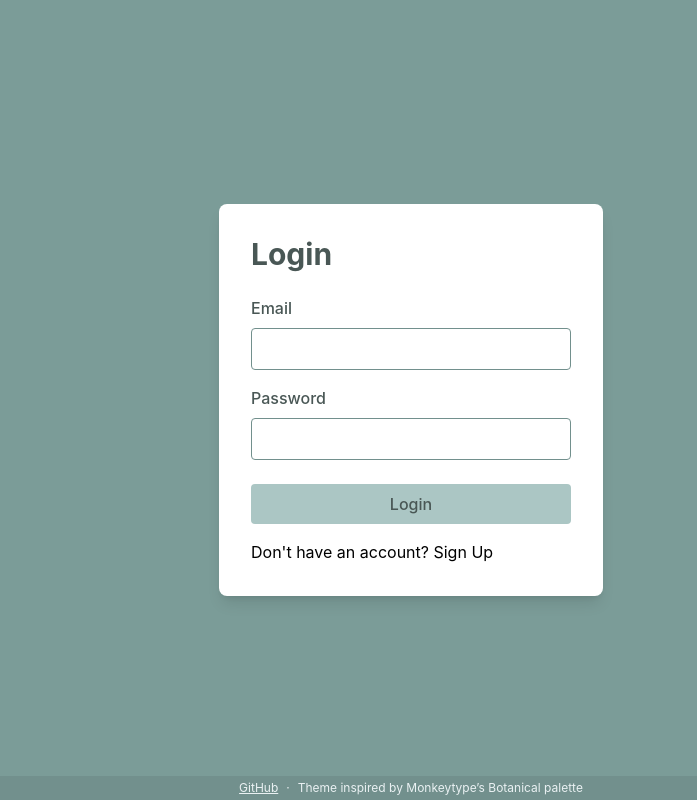
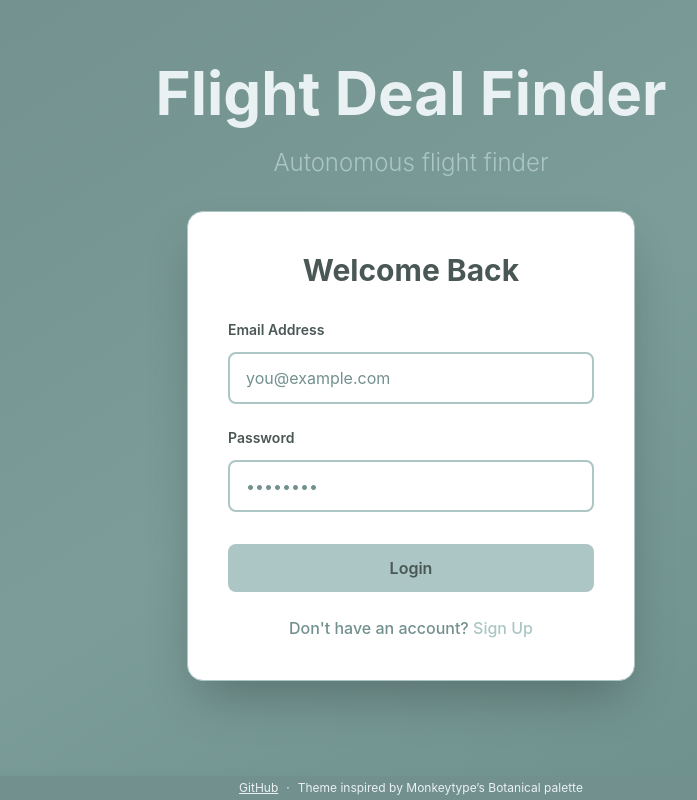
Before and after one commit to KrishnaRaheja/AgenticFlightFinder, a React app in the folder frontend/: page /login in a window 1280 px wide. Shown: the whole page, without its empty margins (229-926 px from the left). Built offline with nearby package versions, Linux system fonts and the light colour scheme; no server answers; the HTML template or start-up script is replaced by a standard one.

Commit message:
clean login page

```diff
--- a/frontend/src/pages/Login.jsx
+++ b/frontend/src/pages/Login.jsx
@@ -1,4 +1,4 @@
-import { useState } from 'react';
+import { useState, useEffect } from 'react';
 import { useNavigate } from 'react-router-dom';
 import { useAuth } from '../hooks/useAuth';
 import Footer from '../components/Footer';
@@ -8,12 +8,20 @@ function Login() {
   const [password, setPassword] = useState('');
   const [isSignup, setIsSignup] = useState(false);
   const [error, setError] = useState('');
+  const [isLoading, setIsLoading] = useState(false);
+  const [fadeIn, setFadeIn] = useState(false);
   const { login, signup } = useAuth();
   const navigate = useNavigate();
+
+  // Fade-in animation on mount
+  useEffect(() => {
+    setFadeIn(true);
+  }, []);
 
   const handleSubmit = async (e) => {
     e.preventDefault();
     setError('');
+    setIsLoading(true);
 
     try {
       if (isSignup) {
@@ -24,61 +32,180 @@ function Login() {
       navigate('/');
     } catch (err) {
       setError(err.message || 'Authentication failed');
+      setIsLoading(false);
     }
   };
 
   return (
-    <div className="min-h-screen bg-botanical-bg flex items-center justify-center">
-      <div className="bg-white p-8 rounded-lg shadow-lg w-96">
-        <h1 className="text-3xl font-bold text-botanical-subtext mb-6">
-          {isSignup ? 'Sign Up' : 'Login'}
+    <div className="min-h-screen bg-gradient-to-br from-botanical-card via-botanical-bg to-[#6b8d89] flex flex-col items-center justify-center pb-24 px-4"
+      style={{
+        animation: fadeIn ? 'fadeIn 0.8s ease-in-out both' : 'none'
+      }}
+    >
+      <style>{`
+        @keyframes fadeIn {
+          from {
+            opacity: 0;
+            transform: translateY(20px);
+          }
+          to {
+            opacity: 1;
+            transform: translateY(0);
+          }
+        }
+
+        @keyframes slideIn {
+          from {
+            opacity: 0;
+            transform: translateY(-10px);
+          }
+          to {
+            opacity: 1;
+            transform: translateY(0);
+          }
+        }
+
+        @keyframes spin {
+          to {
+            transform: rotate(360deg);
+          }
+        }
+
+        .animate-slide-in {
+          animation: slideIn 0.3s ease-out;
+        }
+
+        .spinner {
+          display: inline-block;
+          width: 18px;
+          height: 18px;
+          border: 3px solid rgba(233, 213, 201, 0.3);
+          border-top-color: #e9d5c9;
+          border-radius: 50%;
+          animation: spin 0.8s linear infinite;
+        }
+
+        .card-hover:hover {
+          box-shadow: 0 25px 50px -12px rgba(0, 0, 0, 0.25);
+          transform: translateY(-2px);
+        }
+
+        .input-focus:focus {
+          border-color: #abc6c4;
+          box-shadow: 0 0 0 3px rgba(171, 198, 196, 0.1);
+          outline: none;
+        }
+
+        .button-ripple:active {
+          transform: scale(0.98);
+        }
+
+        .fade-in-error {
+          animation: slideIn 0.3s ease-out;
+        }
+      `}</style>
+
+      {/* Hero Section */}
+      <div className="text-center max-w-2xl mt-8 mb-8" style={{
+        animation: fadeIn ? 'fadeIn 0.8s ease-in-out 0.2s both' : 'none'
+      }}>
+        <h1 className="text-5xl md:text-6xl font-bold text-botanical-text mb-4 leading-tight">
+          Flight Deal Finder
         </h1>
+        <p className="text-xl md:text-2xl text-[#abc6c4] font-light">
+          Autonomous flight finder
+        </p>
+      </div>
 
+      {/* Login Card */}
+      <div
+        className="bg-white rounded-2xl shadow-2xl w-full max-w-md p-10 border border-[#abc6c4] border-opacity-30 card-hover transition-all duration-300"
+        style={{
+          animation: fadeIn ? 'fadeIn 0.8s ease-in-out 0.4s both' : 'none'
+        }}
+      >
+        <h2 className="text-3xl font-bold text-botanical-subtext mb-8 text-center">
+          {isSignup ? 'Create Account' : 'Welcome Back'}
+        </h2>
+
+        {/* Error Message */}
         {error && (
-          <div className="bg-botanical-error text-botanical-error-text p-3 rounded mb-4">
-            {error}
+          <div className="bg-botanical-error text-botanical-error-text p-4 rounded-lg mb-6 fade-in-error border border-[#f59a71] border-opacity-50">
+            <p className="font-medium">{error}</p>
           </div>
         )}
 
         <form onSubmit={handleSubmit}>
-          <div className="mb-4">
-            <label className="block text-botanical-subtext mb-2 font-medium">Email</label>
+          {/* Email Input */}
+          <div className="mb-6">
+            <label className="block text-botanical-subtext mb-3 font-semibold text-sm">
+              Email Address
+            </label>
             <input
               type="email"
               value={email}
               onChange={(e) => setEmail(e.target.value)}
-              className="w-full px-3 py-2 border border-botanical-card rounded focus:outline-none focus:ring-2 focus:ring-botanical-accent"
+              placeholder="you@example.com"
+              className="w-full px-4 py-3 border-2 border-[#abc6c4] border-opacity-40 rounded-lg input-focus bg-white text-botanical-subtext placeholder-[#72908d] placeholder-opacity-50 transition-all duration-200"
               required
+              disabled={isLoading}
             />
           </div>
 
-          <div className="mb-6">
-            <label className="block text-botanical-subtext mb-2 font-medium">Password</label>
+          {/* Password Input */}
+          <div className="mb-8">
+            <label className="block text-botanical-subtext mb-3 font-semibold text-sm">
+              Password
+            </label>
             <input
               type="password"
               value={password}
               onChange={(e) => setPassword(e.target.value)}
-              className="w-full px-3 py-2 border border-botanical-card rounded focus:outline-none focus:ring-2 focus:ring-botanical-accent"
+              placeholder="••••••••"
+              className="w-full px-4 py-3 border-2 border-[#abc6c4] border-opacity-40 rounded-lg input-focus bg-white text-botanical-subtext placeholder-[#72908d] placeholder-opacity-50 transition-all duration-200"
               required
+              disabled={isLoading}
             />
           </div>
 
+          {/* Submit Button */}
           <button
             type="submit"
-            className="w-full bg-botanical-accent text-botanical-subtext py-2 rounded hover:bg-[#9ab5b3] cursor-pointer font-medium"
+            disabled={isLoading}
+            className="w-full bg-botanical-accent text-botanical-subtext py-3 rounded-lg font-semibold text-base hover:bg-[#9ab5b3] active:bg-[#8aa3a1] transition-all duration-200 button-ripple disabled:opacity-70 disabled:cursor-not-allowed flex items-center justify-center gap-2"
           >
-            {isSignup ? 'Sign Up' : 'Login'}
+            {isLoading ? (
+              <>
+                <div className="spinner"></div>
+                {isSignup ? 'Creating Account...' : 'Logging In...'}
+              </>
+            ) : (
+              isSignup ? 'Create Account' : 'Login'
+            )}
           </button>
         </form>
 
+        {/* Toggle Button */}
         <button
-          onClick={() => setIsSignup(!isSignup)}
-          className="mt-4 text-botanical hover:text-botanical-subtext cursor-pointer"
+          onClick={() => {
+            setIsSignup(!isSignup);
+            setError('');
+          }}
+          disabled={isLoading}
+          className="mt-6 text-center w-full text-botanical-card hover:text-botanical-subtext transition-colors duration-200 font-medium cursor-pointer disabled:opacity-50 disabled:cursor-not-allowed"
         >
-          {isSignup ? 'Already have an account? Login' : "Don't have an account? Sign Up"}
+          {isSignup ? (
+            <span>Already have an account? <span className="text-botanical-accent">Login</span></span>
+          ) : (
+            <span>Don't have an account? <span className="text-botanical-accent">Sign Up</span></span>
+          )}
         </button>
       </div>
-      <Footer />
+
+      {/* Footer - Positioned at Bottom */}
+      <div className="fixed bottom-0 left-0 right-0 bg-gradient-to-t from-botanical-card to-transparent pt-8">
+        <Footer />
+      </div>
     </div>
   );
 }
```
